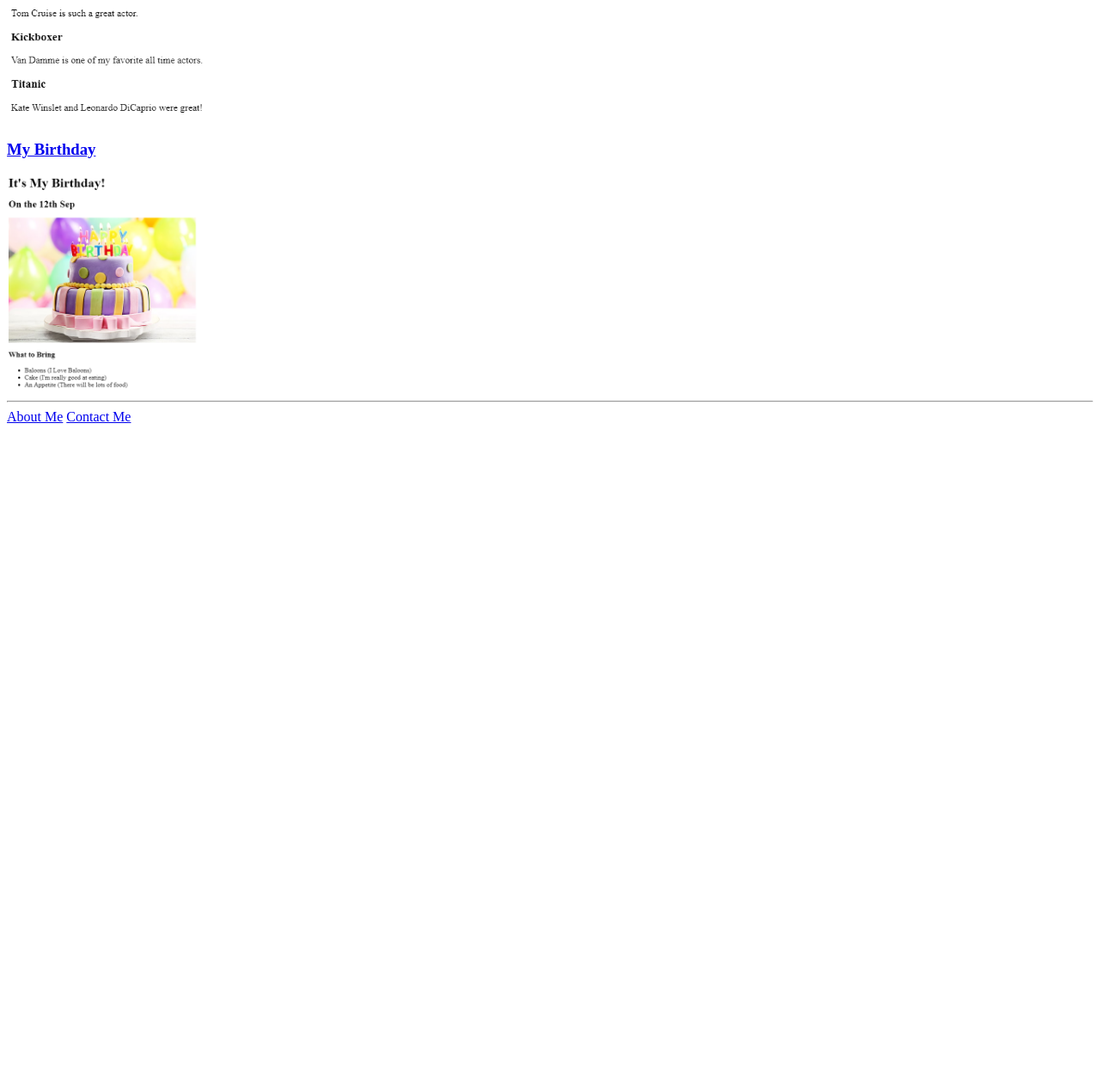
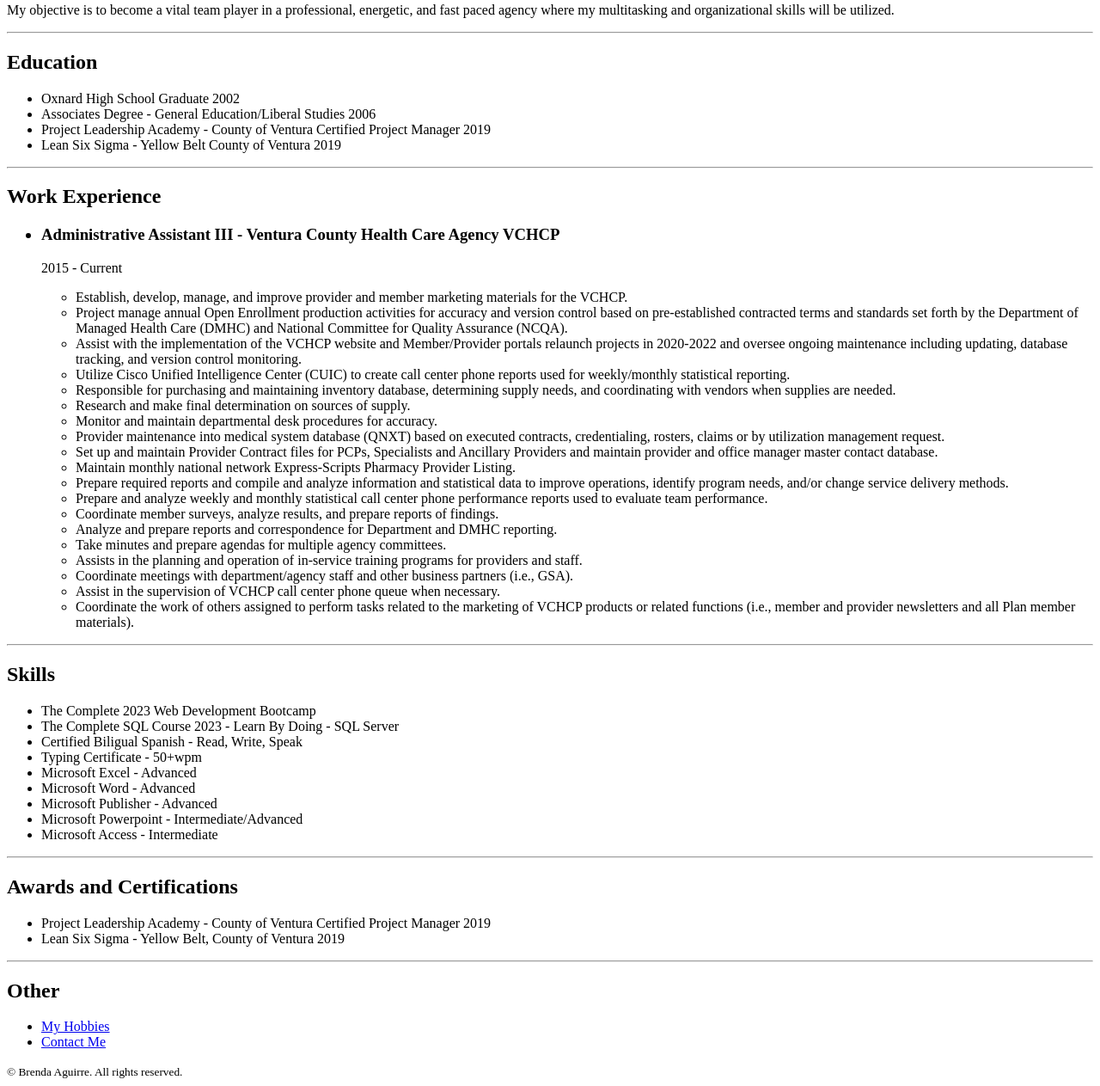
Before and after one commit to brenda-aguirre/html-portfolio, a plain HTML site: page index.html in a window 1280 px wide. Shown: the part 298-1561 px from the top of the page at 86% size. Before the commit the page ends 800 px from the top, so only its background shows below. Drawn offline with Linux system fonts and the light colour scheme.

Commit message:
Add files via upload

```diff
--- a/index.html
+++ b/index.html
@@ -1,37 +1,94 @@
-<!-- TODO 1: Create the HTML Boilerplate -->
 <!DOCTYPE html>
 <html lang="en">
-
 <head>
     <meta charset="UTF-8">
-    <title>Brenda Portfolio</title>
+    <title>My Resume</title>
 </head>
+<body>
+    <h1>Brenda Aguirre</h1>
 
-<body>
-    <h1>Brenda's Portfolio</h1>
-    <h2>I'm at VCHCP</h2>
+    <img src="./Images/My pic.png" height="150" alt="picture of person">
+
+
+
+    <h2>Summary</h2>
+    <p>My objective is to become a vital team player in a professional, energetic, and fast paced agency where my multitasking and organizational skills will be utilized. </p>
+
     <hr/>
-    <h3><a href="./public/My-movies.html">My Movies</a></h3>
-    <img src="./assets/images/My-movies.PNG" height=250 alt="list of movies">
-    <h3><a href="./public/My-BDay.html">My Birthday</a></h3>
-    <img src="./assets/images/My-BDay.PNG" height=250 alt="picture of birthday cake"></h3>
+
+    <h2>Education</h2>
+
+        <ul>
+            <li>Oxnard High School Graduate 2002</li>
+            <li>Associates Degree - General Education/Liberal Studies 2006</li>
+            <li>Project Leadership Academy - County of Ventura Certified Project Manager 2019</li>
+            <li>Lean Six Sigma - Yellow Belt County of Ventura 2019</li>
+        </ul>
+
     <hr/>
-    <a href="./public/about.html">About Me</a>
-    <a href="./public/contact.html">Contact Me</a>
+
+    <h2>Work Experience</h2>
+            <ul>
+            <h3><li>Administrative Assistant III - Ventura County Health Care Agency VCHCP</li></h3>
+                    <p>2015 - Current</p>
+                    <ul>
+                        <li>Establish, develop, manage, and improve provider and member marketing materials for the VCHCP.</li>
+                        <li>Project manage annual Open Enrollment production activities for accuracy and version control based on pre-established contracted terms and standards set forth by the Department of Managed Health Care (DMHC) and National Committee for Quality Assurance (NCQA).</li>	                    <li>Assist with the implementation of the VCHCP website and Member/Provider portals relaunch projects in 2020-2022 and oversee ongoing maintenance including updating, database tracking, and version control monitoring.</li>
+	                    <li>Utilize Cisco Unified Intelligence Center (CUIC) to create call center phone reports used for weekly/monthly statistical reporting.</li>
+	                    <li>Responsible for purchasing and maintaining inventory database, determining supply needs, and coordinating with vendors when supplies are needed.</li>
+	                    <li>Research and make final determination on sources of supply.</li>
+	                    <li>Monitor and maintain departmental desk procedures for accuracy.</li>
+	                    <li>Provider maintenance into medical system database (QNXT) based on executed contracts, credentialing, rosters, claims or by utilization management request.</li>
+	                    <li>Set up and maintain Provider Contract files for PCPs, Specialists and Ancillary Providers and maintain provider and office manager master contact database.</li>
+	                    <li>Maintain monthly national network Express-Scripts Pharmacy Provider Listing.</li>
+	                    <li>Prepare required reports and compile and analyze information and statistical data to improve operations, identify program needs, and/or change service delivery methods.</li>
+	                    <li>Prepare and analyze weekly and monthly statistical call center phone performance reports used to evaluate team performance.</li>
+	                    <li>Coordinate member surveys, analyze results, and prepare reports of findings.</li>
+	                    <li>Analyze and prepare reports and correspondence for Department and DMHC reporting.</li>
+	                    <li>Take minutes and prepare agendas for multiple agency committees.</li>
+	                    <li>Assists in the planning and operation of in-service training programs for providers and staff.</li>
+	                    <li>Coordinate meetings with department/agency staff and other business partners (i.e., GSA).</li>
+	                    <li>Assist in the supervision of VCHCP call center phone queue when necessary.</li>
+	                    <li>Coordinate the work of others assigned to perform tasks related to the marketing of VCHCP products or related functions (i.e., member and provider newsletters and all Plan member materials).</li>
+                    </ul>
+            </ul>
+
+    <hr/>
+
+    <h2>Skills</h2>
+
+        <ul>
+            <li>The Complete 2023 Web Development Bootcamp</li>
+            <li>The Complete SQL Course 2023 - Learn By Doing - SQL Server</li>
+            <li>Certified Biligual Spanish - Read, Write, Speak</li>
+            <li>Typing Certificate - 50+wpm</li>
+            <li>Microsoft Excel - Advanced</li>
+            <li>Microsoft Word - Advanced</li>
+            <li>Microsoft Publisher - Advanced</li>
+            <li>Microsoft Powerpoint - Intermediate/Advanced</li>
+            <li>Microsoft Access - Intermediate</li>
+        </ul>
+
+    <hr/>
+
+    <h2>Awards and Certifications</h2>
+
+        <ul>
+            <li>Project Leadership Academy - County of Ventura Certified Project Manager 2019</li>
+            <li>Lean Six Sigma - Yellow Belt, County of Ventura 2019</li>
+        </ul>
+
+    <hr/>
+
+    <h2>Other</h2>
+    <ul>
+        <li><a href="./Hobbies.html">My Hobbies</a></li>
+        <li><a href="./Contact.html">Contact Me</a></li>
+    </ul>
+    <footer>
+        <small>
+            © Brenda Aguirre. All rights reserved.
+        </small>
+    </footer>
 </body>
-
 </html>
-
-<!-- TODO 2: Add Your previous projects' HTML into the public folder -->
-
-<!-- TODO 3: Take screenshots of your project previews and add the images to the images folder -->
-
-<!-- TODO 4: Add titles/subtitles etc. -->
-
-<!-- TODO 5: Add a link to the project pages -->
-
-<!-- TODO 6: Add images to show the project previews
-HINT for TODO 6: You can use the height attribute set to 200 to make the image smaller:
-https://developer.mozilla.org/en-US/docs/Web/HTML/Element/img#attr-height -->
-
-<!-- TODO 7: Add the Contact Me and About Me page links -->
```
Also changed, not shown: Contact.html (added, +14 -0 lines), Hobbies.html (added, +17 -0 lines), Images/My pic.png (added).
